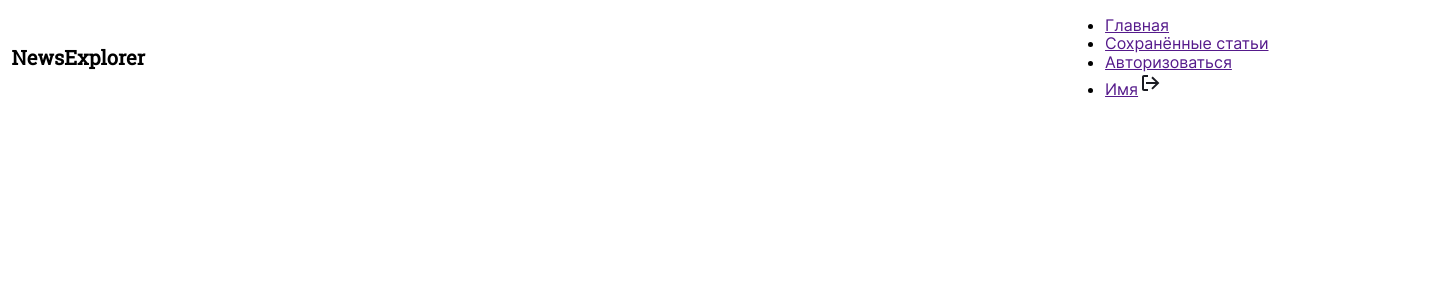
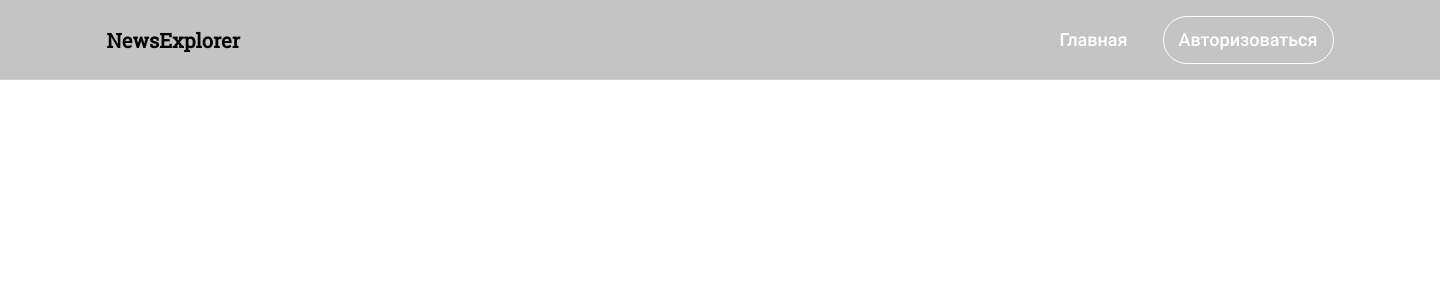
Before and after one commit to Vladimir-art/news-explorer-frontend, a React (Create React App) app: page / in a window 1280 px wide. Shown: the top 300 px of the page, 1440 px wide, since content can reach past the window. Built offline with nearby package versions, Linux system fonts and the light colour scheme.

Commit message:
Create transitions

```diff
--- a/public/index.html
+++ b/public/index.html
@@ -3,7 +3,7 @@
   <head>
     <meta charset="utf-8" />
     <link rel="icon" href="%PUBLIC_URL%/favicon.ico" />
-    <meta name="viewport" content="width=device-width, initial-scale=1" />
+    <meta name="viewport" content="width=device-width, initial-scale=1.0">
     <meta name="theme-color" content="#000000" />
     <meta
       name="description"
--- a/src/blocks/header/__info/header__info.css
+++ b/src/blocks/header/__info/header__info.css
@@ -1,5 +1,6 @@
 .header__info {
-  width: 1257px;
+  width: 1227px;
+  height: 80px;
   margin: 0 auto;
   display: flex;
   align-items: center;
--- a/src/blocks/header/header.css
+++ b/src/blocks/header/header.css
@@ -4,10 +4,10 @@
 @import url(./__text/header__text.css);
 
 .header {
-  width: 100%;
+  width: 1440px;
   height: 80px;
-  margin: 0;
+  margin: 0 auto;
   padding: 0;
-  background: rgba(196, 196, 196, 0.01);
+  background: rgba(196, 196, 196, 1);
   box-shadow: inset 0px -1px 0px rgba(255, 255, 255, 0.2);
 }
--- a/src/blocks/navigation/__link/navigation__link.css
+++ b/src/blocks/navigation/__link/navigation__link.css
@@ -0,0 +1,11 @@
+.navigation__link {
+  margin: 0;
+  padding: 0;
+  text-decoration: none;
+  font-family: "Roboto", Arial, sans-serif;
+  font-style: normal;
+  font-weight: 500;
+  font-size: 18px;
+  line-height: 24px;
+  color: #FFFFFF;
+}
--- /dev/null
+++ b/src/blocks/navigation/__links/_hover/navigation__links_hover.css
@@ -0,0 +1,19 @@
+.navigation__links_hover::after {
+  position: absolute;
+  top: 100%;
+  left: 0;
+  width: 100%;
+  height: 2px;
+  background: #FFF;
+  content: '';
+  opacity: 0;
+  transition: opacity 0.3s ease, transform 0.3s ease;
+  transform: translateY(14px);
+  box-sizing: border-box;
+}
+
+
+.navigation__links_hover:hover::after {
+  opacity: 1;
+  transform: translateY(13px);
+}
--- a/src/blocks/navigation/__links/_loggedin/navigation__links_loggedin.css
+++ b/src/blocks/navigation/__links/_loggedin/navigation__links_loggedin.css
@@ -0,0 +1,14 @@
+.navigation__links_loggedin {
+  max-width: 176px;
+  height: 48px;
+  padding: 15px;
+  border: 1px solid #FFF;
+  box-sizing: border-box;
+  border-radius: 100px;
+  transition: all .2s ease;
+}
+
+.navigation__links_loggedin:hover {
+  cursor: pointer;
+  opacity: .9;
+}
--- a/src/blocks/navigation/__links/_loggedout/navigation__links_loggedout.css
+++ b/src/blocks/navigation/__links/_loggedout/navigation__links_loggedout.css
@@ -0,0 +1,14 @@
+.navigation__links_loggedout {
+  max-width: 176px;
+  height: 48px;
+  padding: 15px;
+  border: 1px solid #FFF;
+  box-sizing: border-box;
+  border-radius: 100px;
+  transition: all .2s ease;
+}
+
+.navigation__links_loggedout:hover {
+  cursor: pointer;
+  opacity: .9;
+}
--- a/src/blocks/navigation/__links/navigation__links.css
+++ b/src/blocks/navigation/__links/navigation__links.css
@@ -0,0 +1,8 @@
+.navigation__links {
+  margin: 0 35px 0 0;
+  padding: 0;
+  display: flex;
+  align-items: center;
+  text-align: center;
+  position: relative;
+}
--- a/src/blocks/navigation/_image/navigation__image.css
+++ b/src/blocks/navigation/_image/navigation__image.css
@@ -0,0 +1,6 @@
+.navigation__image {
+  padding: 0;
+  width: 17.41px;
+  height: 16px;
+  margin-left: 5px;
+}
--- a/src/blocks/navigation/navigation.css
+++ b/src/blocks/navigation/navigation.css
@@ -3,3 +3,21 @@
 @import url(./_image/navigation__image.css);
 @import url(./__links/_loggedin/navigation__links_loggedin.css);
 @import url(./__links/_loggedout/navigation__links_loggedout.css);
+@import url(./__links/_hover/navigation__links_hover.css);
+
+.navigation {
+  margin: 0;
+  padding: 0;
+  list-style-type: none;
+  display: flex;
+  justify-content: space-between;
+  position: relative;
+}
+
+.navigation :last-child, .navigation :nth-child(3) {
+  margin: 0;
+}
+
+.navigation :nth-child(2n) {
+  display: none;
+}
--- a/src/components/Navigation/Navigation.js
+++ b/src/components/Navigation/Navigation.js
@@ -5,10 +5,10 @@ import logOut from '../../images/logout.svg';
 function Navigation() {
   return (
     <ul className="navigation">
-      <li className="navigation__links">
+      <li className="navigation__links navigation__links_hover">
         <Link className="navigation__link">Главная</Link>
       </li>
-      <li className="navigation__links">
+      <li className="navigation__links navigation__links_hover">
         <Link className="navigation__link">Сохранённые статьи</Link>
       </li>
       <li className="navigation__links navigation__links_loggedout">
```
Also changed, not shown: src/images/main_theme.png (added).
